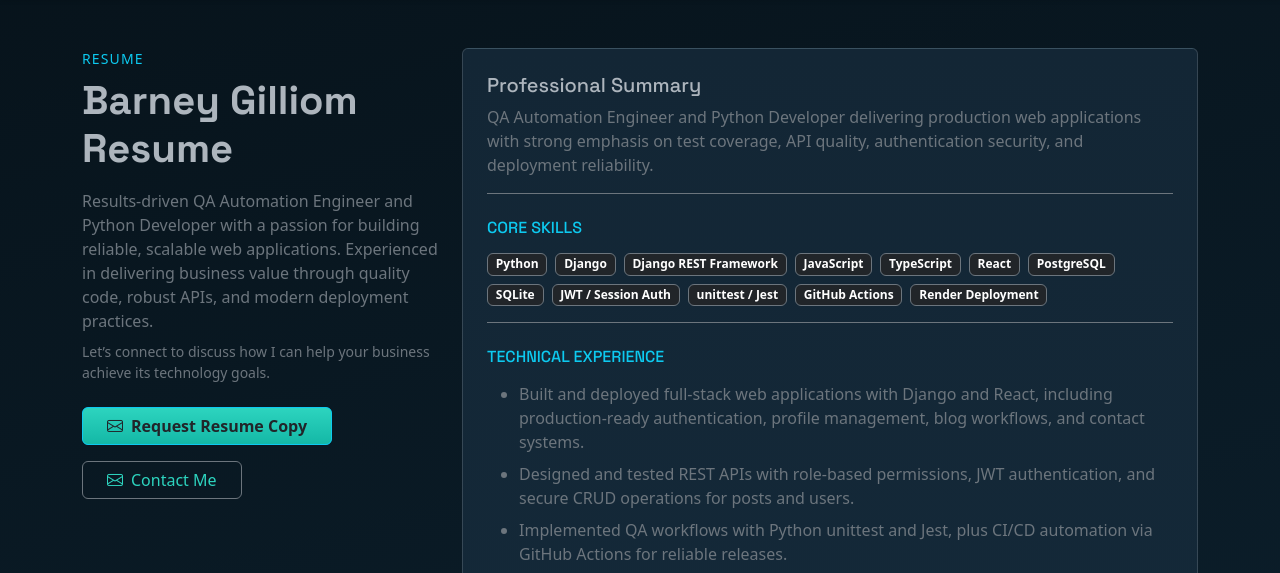
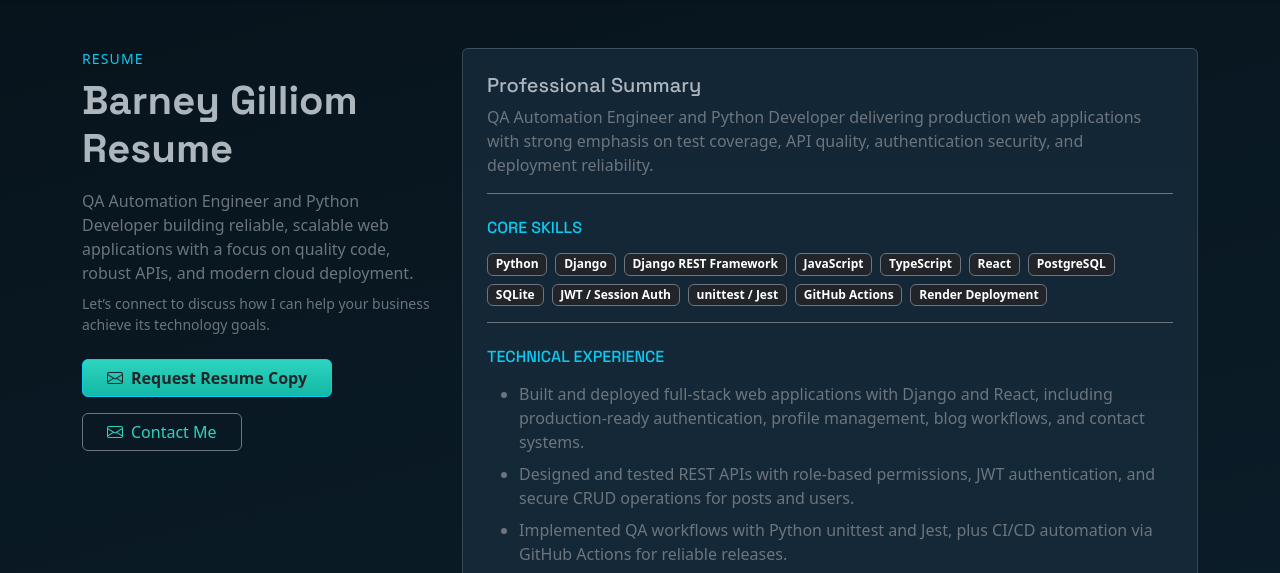
Before and after one commit to dallas8000-ops/BLOG-2, a Django app: template templates/pages/resume.html in a window 1280 px wide. Shown: the part 57-630 px from the top of the page. Run offline with Django 3.2, Linux system fonts and the light colour scheme; the template is opened without the code that fills it, so the values that code supplies are empty.

Commit message:
Remove ageism signals: drop MyComputerCareer, update summary copy

```diff
--- a/templates/pages/about.html
+++ b/templates/pages/about.html
@@ -94,7 +94,6 @@
             <h4 class="fw-semibold text-info mb-3"><i class="bi bi-mortarboard me-2"></i>Education</h4>
             <ul class="list-unstyled text-secondary">
                 <li class="mb-2"><strong class="text-light">Full Stack Software Development</strong> &mdash; SDGKU, Tampa FL</li>
-                <li class="mb-2"><strong class="text-light">Information Technology</strong> &mdash; MyComputerCareer</li>
             </ul>
         </div>
     </div>
--- a/templates/pages/resume.html
+++ b/templates/pages/resume.html
@@ -12,7 +12,7 @@
             <div class="col-lg-4">
                 <p class="text-info text-uppercase small letter-spacing mb-2">Resume</p>
                 <h1 class="fw-bold mb-3">Barney Gilliom Resume</h1>
-                <p class="text-secondary mb-2">Results-driven QA Automation Engineer and Python Developer with a passion for building reliable, scalable web applications. Experienced in delivering business value through quality code, robust APIs, and modern deployment practices.</p>
+                <p class="text-secondary mb-2">QA Automation Engineer and Python Developer building reliable, scalable web applications with a focus on quality code, robust APIs, and modern cloud deployment.</p>
                 <p class="text-secondary small mb-4">Let’s connect to discuss how I can help your business achieve its technology goals.</p>
                 <div class="d-flex flex-wrap gap-3">
                     <a href="{% url 'contact' %}" class="btn btn-info text-dark fw-semibold px-4"><i class="bi bi-envelope me-2"></i>Request Resume Copy</a>
@@ -129,7 +129,6 @@
                         <h3 class="h6 text-info text-uppercase mb-3">Education &amp; Certifications</h3>
                         <ul class="text-secondary mb-0">
                             <li class="mb-2">Full Stack Software Development &mdash; SDGKU</li>
-                            <li class="mb-2">Information Technology &mdash; MyComputerCareer</li>
                             <li class="mb-2">Microsoft Azure AI-900</li>
                             <li>CompTIA IT Security</li>
                         </ul>
```
